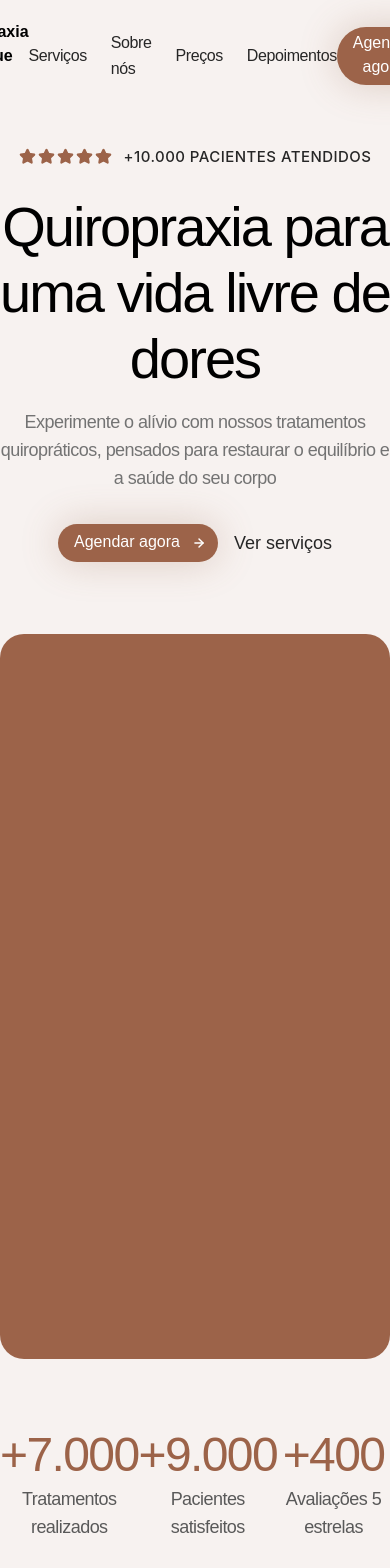
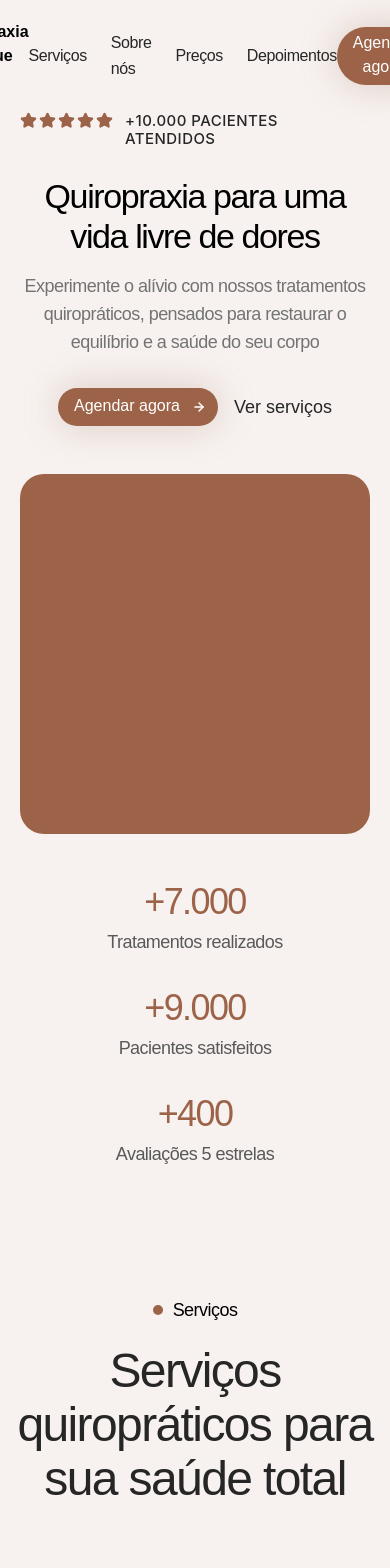
Before and after one commit to HenriqueBragaMoreira/clinica-maos-que-curam, a Next.js app: page / in a window 390 px wide. Shown: the top 1568 px of the page. Built offline with nearby package versions, Linux system fonts and the light colour scheme; a web font is replaced by a local one.

Commit message:
feat: make hero section responsive

```diff
--- a/src/app/components/hero-section.tsx
+++ b/src/app/components/hero-section.tsx
@@ -9,9 +9,9 @@ export function HeroSection() {
   return (
     <section
       id="hero"
-      className="flex justify-center items-center pt-[148px] pb-14"
+      className="flex justify-center items-center pt-28 lg:pt-[148px] pb-14"
     >
-      <div className="flex flex-col items-center flex-1 gap-[72px] max-w-[1150px]">
+      <div className="flex flex-col items-center flex-1 gap-12 lg:gap-[72px] max-w-[1190px] px-5">
         <div className="space-y-7 max-w-[600px]">
           <div className="flex items-start justify-center gap-3 animate-fade-up">
             <div className="flex items-center justify-center gap-0.5">
@@ -31,7 +31,7 @@ export function HeroSection() {
 
           <div className="space-y-8">
             <div className="flex flex-col gap-4 items-center animate-fade-up [animation-delay:150ms]">
-              <h1 className="text-[56px]/16.5 tracking-[-1.96px] text-center font-medium">
+              <h1 className="text-[34px]/10 sm:text-4xl lg:text-[56px]/16.5 tracking-[-1.4px] lg:tracking-[-1.96px] text-center font-medium">
                 Quiropraxia para uma vida livre de dores
               </h1>
 
@@ -54,14 +54,14 @@ export function HeroSection() {
           </div>
         </div>
 
-        <div className="w-full h-[725px] bg-title-topic rounded-3xl animate-fade-up [animation-delay:500ms]" />
+        <div className="w-full h-[360px] sm:h-[480px] lg:h-[725px] bg-title-topic rounded-3xl animate-fade-up [animation-delay:500ms]" />
 
-        <div className="flex items-center justify-around w-full animate-fade-up [animation-delay:700ms]">
+        <div className="flex flex-col gap-8 sm:flex-row sm:items-center sm:justify-around w-full animate-fade-up [animation-delay:700ms]">
           <div className="flex flex-col gap-1.5 *:font-medium text-center">
             <CountUp
               to={7000}
               prefix="+"
-              className="text-title-topic text-5xl tracking-[-1.61px]"
+              className="text-title-topic text-4xl lg:text-5xl tracking-[-1.61px]"
             />
 
             <span className="text-description-topic text-lg tracking-[-0.54px]">
@@ -73,7 +73,7 @@ export function HeroSection() {
             <CountUp
               to={9000}
               prefix="+"
-              className="text-title-topic text-5xl tracking-[-1.61px]"
+              className="text-title-topic text-4xl lg:text-5xl tracking-[-1.61px]"
             />
 
             <span className="text-description-topic text-lg tracking-[-0.54px]">
@@ -85,7 +85,7 @@ export function HeroSection() {
             <CountUp
               to={400}
               prefix="+"
-              className="text-title-topic text-5xl tracking-[-1.61px]"
+              className="text-title-topic text-4xl lg:text-5xl tracking-[-1.61px]"
             />
 
             <span className="text-description-topic text-lg tracking-[-0.54px]">
```
